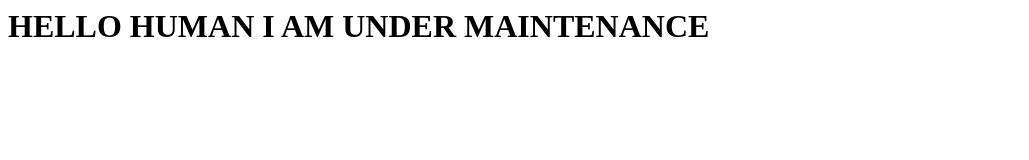
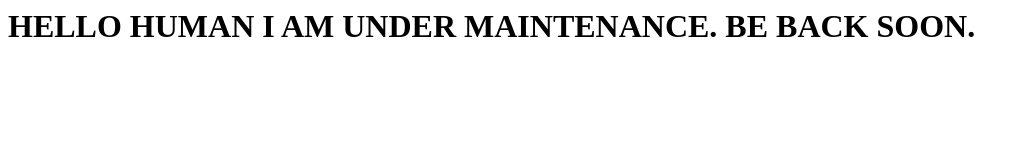
Before and after one commit to BenGNelson/birthday-website, a plain HTML site: page index.html in a window 1280 px wide. Shown: the whole page, without its empty margins (0-1029 px from the left). Drawn offline with Linux system fonts and the light colour scheme.

Commit message:
Update welcome message

```diff
--- a/index.html
+++ b/index.html
@@ -3,6 +3,6 @@
     <title>Is it Ben's birthday?</title>
   </head>
   <body>
-    <h1>HELLO HUMAN I AM UNDER MAINTENANCE</h1>
+    <h1>HELLO HUMAN I AM UNDER MAINTENANCE. BE BACK SOON.</h1>
   </body>
 </html>
```
